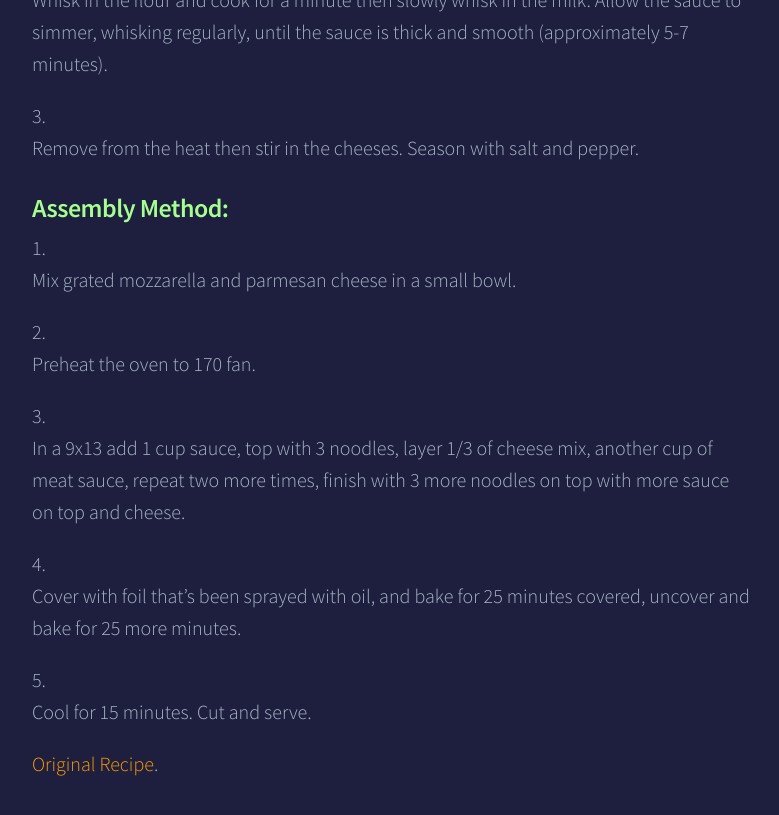
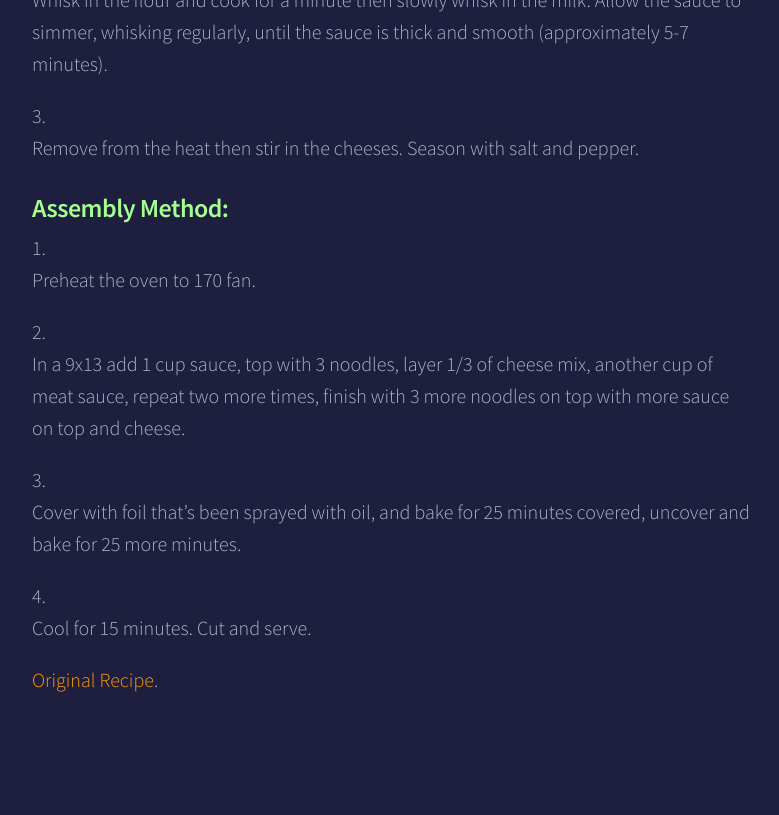
Before and after one commit to YaDryBug/yadrybug.github.io, a Jekyll site: the page built from _posts/2024-04-09-lasagna.markdown, in a window 1280 px wide and 900 px high, scrolled down 3431 px. Shown: the top 815 px of the window, without its empty margins (248-1027 px from the left). Built offline with Jekyll 4.4.1, drawn with Linux system fonts in a browser that asks for light colours; some web fonts are replaced.

Commit message:
small tweak

```diff
--- a/_posts/2024-04-09-lasagna.markdown
+++ b/_posts/2024-04-09-lasagna.markdown
@@ -89,15 +89,13 @@ categories: dinner
 
 ### Assembly Method:
 
-1. Mix grated mozzarella and parmesan cheese in a small bowl.
+1. Preheat the oven to 170 fan.
 
-2. Preheat the oven to 170 fan.
+2. In a 9x13 add 1 cup sauce, top with 3 noodles, layer 1/3 of cheese mix, another cup of meat sauce, repeat two more times, finish with 3 more noodles on top with more sauce on top and cheese.
 
-3. In a 9x13 add 1 cup sauce, top with 3 noodles, layer 1/3 of cheese mix, another cup of meat sauce, repeat two more times, finish with 3 more noodles on top with more sauce on top and cheese.
+3. Cover with foil that’s been sprayed with oil, and bake for 25 minutes covered, uncover and bake for 25 more minutes.
 
-4. Cover with foil that’s been sprayed with oil, and bake for 25 minutes covered, uncover and bake for 25 more minutes.
-
-5. Cool for 15 minutes. Cut and serve.
+4. Cool for 15 minutes. Cut and serve.
 
 
 [Original Recipe][original-recipe].
```
